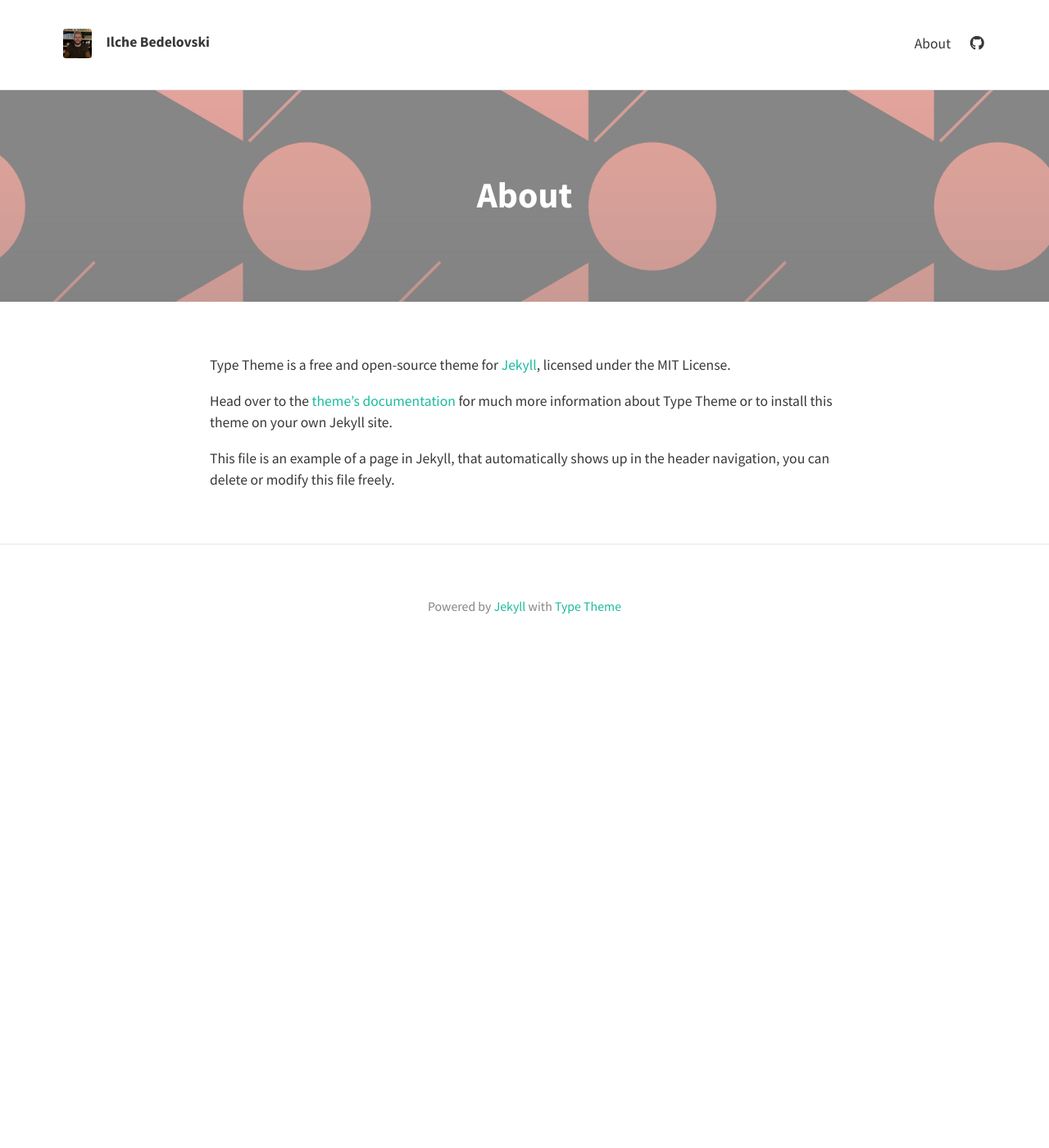
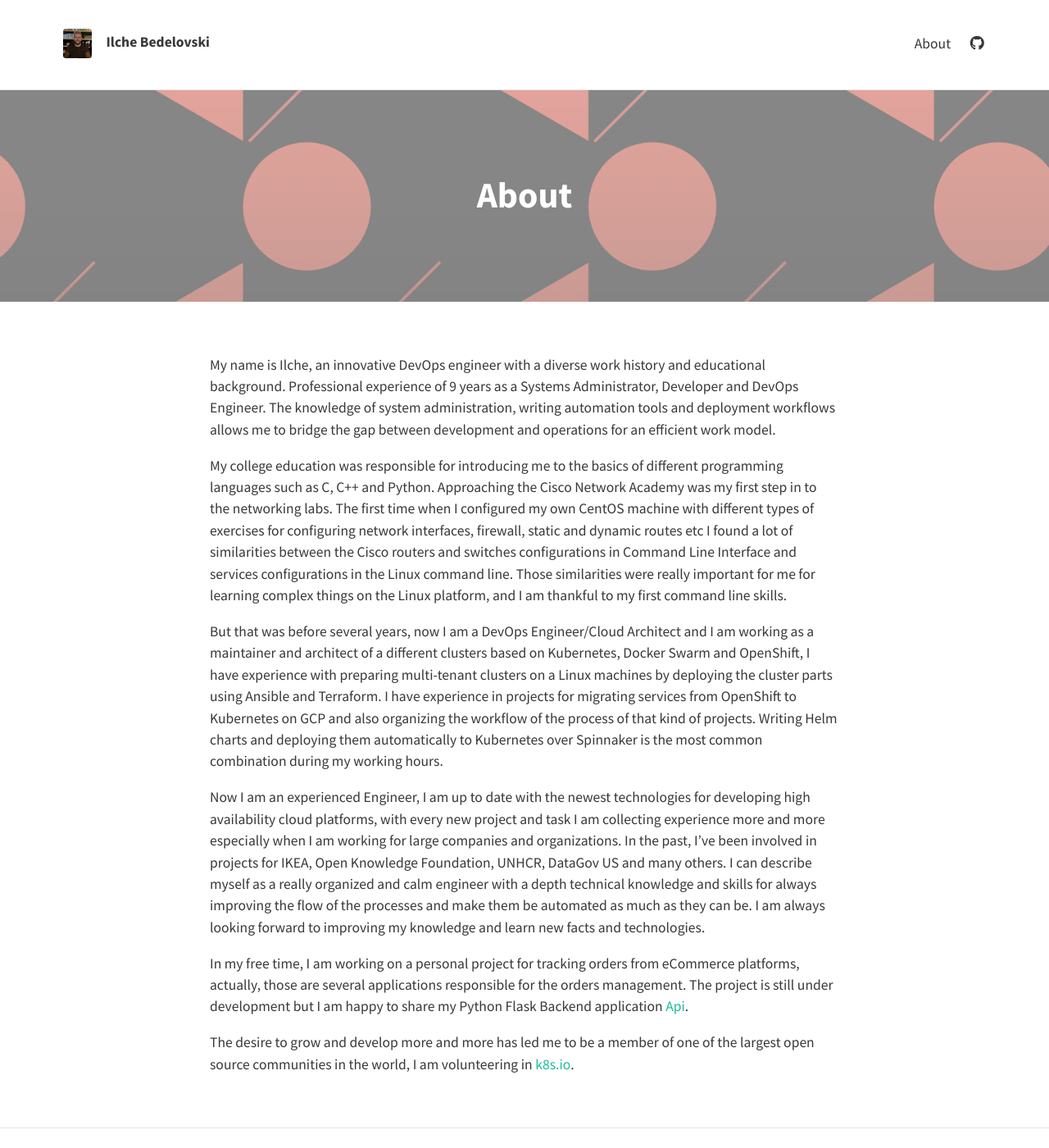
Before and after one commit to ilchebedelovski/ilchebedelovski.github.io, a Jekyll site: the page built from about.md, in a window 1280 px wide and 1400 px high. Shown: the whole window at 82% size. Built offline with Jekyll 4.4.1, drawn with Linux system fonts in a browser that asks for light colours; nearby versions of some CDN libraries.

Commit message:
Update about.md

```diff
--- a/about.md
+++ b/about.md
@@ -5,8 +5,14 @@ permalink: /about/
 feature-img: "assets/img/sample_feature_img_2.png"
 ---
 
-Type Theme is a free and open-source theme for [Jekyll](http://jekyllrb.com/), licensed under the MIT License.
+My name is Ilche, an innovative DevOps engineer with a diverse work history and educational background. Professional experience of 9 years as a Systems Administrator, Developer and DevOps Engineer. The knowledge of system administration, writing automation tools and deployment workflows allows me to bridge the gap between development and operations for an efficient work model.
 
-Head over to the [theme's documentation](https://rohanchandra.github.io/project/type/) for much more information about Type Theme or to install this theme on your own Jekyll site.
+My college education was responsible for introducing me to the basics of different programming languages such as C, C++ and Python. Approaching the Cisco Network Academy was my first step in to the networking labs. The first time when I configured my own CentOS machine with different types of exercises for configuring network interfaces, firewall, static and dynamic routes etc I found a lot of similarities between the Cisco routers and switches configurations in Command Line Interface and services configurations in the Linux command line. Those similarities were really important for me for learning complex things on the Linux platform, and I am thankful to my first command line skills.
 
-This file is an example of a page in Jekyll, that automatically shows up in the header navigation, you can delete or modify this file freely.
+But that was before several years, now I am a DevOps Engineer/Cloud Architect and I am working as a maintainer and architect of a different clusters based on Kubernetes, Docker Swarm and OpenShift, I have experience with preparing multi-tenant clusters on a Linux machines by deploying the cluster parts using Ansible and Terraform. I have experience in projects for migrating services from OpenShift to Kubernetes on GCP and also organizing the workflow of the process of that kind of projects. Writing Helm charts and deploying them automatically to Kubernetes over Spinnaker is the most common combination during my working hours.
+
+Now I am an experienced Engineer, I am up to date with the newest technologies for developing high availability cloud platforms, with every new project and task I am collecting experience more and more especially when I am working for large companies and organizations. In the past, I’ve been involved in projects for IKEA, Open Knowledge Foundation, UNHCR, DataGov US and many others. I can describe myself as a really organized and calm engineer with a depth technical knowledge and skills for always improving the flow of the processes and make them be automated as much as they can be. I am always looking forward to improving my knowledge and learn new facts and technologies.
+
+In my free time, I am working on a personal project for tracking orders from eCommerce platforms, actually, those are several applications responsible for the orders management. The project is still under development but I am happy to share my Python Flask Backend application [Api](https://github.com/ordertracker/api).
+
+The desire to grow and develop more and more has led me to be a member of one of the largest open source communities in the world, I am volunteering in [k8s.io](https://github.com/kubernetes/k8s.io).
```
